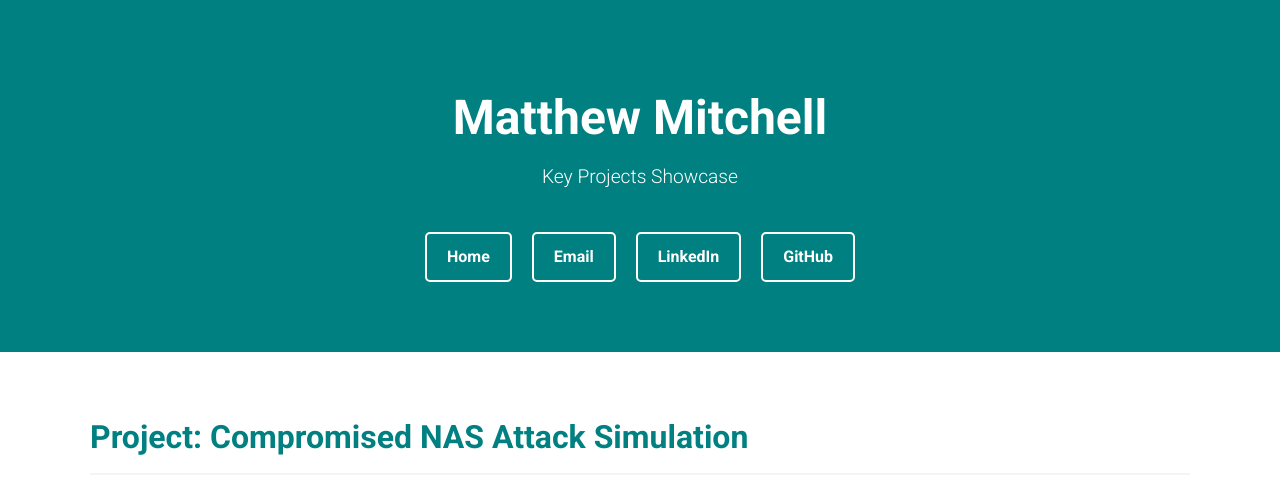
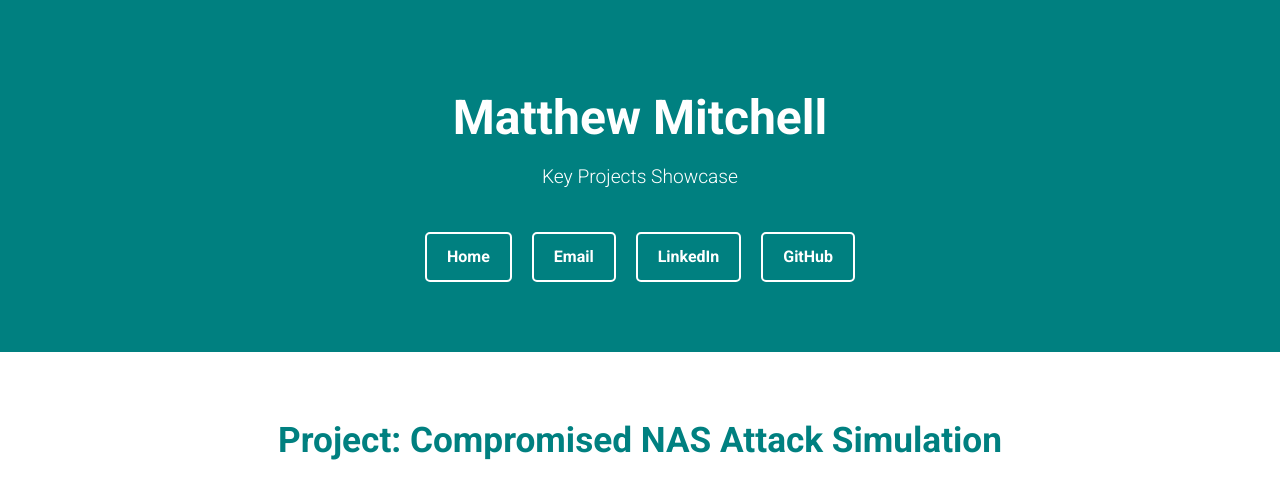
Before and after one commit to mpmitchell78/github-portfolio, a plain HTML site: page projects.html in a window 1280 px wide. Shown: the top 498 px of the page. Drawn offline with Linux system fonts and the light colour scheme.

Commit message:
Update projects.html

```diff
--- a/projects.html
+++ b/projects.html
@@ -24,14 +24,17 @@
 
     <section id="projects" class="section">
         <div class="container">
-            <h3>Project: Compromised NAS Attack Simulation</h3>
+
+            <h3 class="project-page-title">Project: Compromised NAS Attack Simulation</h3>
 
             <div class="project-card">
+
                 <div class="video-container">
                     <iframe src="https://www.youtube.com/embed/_21Fs6OFZMM" title="Compromised NAS Attack Simulation" frameborder="0" allow="accelerometer; autoplay; clipboard-write; encrypted-media; gyroscope; picture-in-picture" allowfullscreen></iframe>
                 </div>
 
                 <div class="project-summary">
+
                     <h5>Project Introduction & Scenario</h5>
                     <p>Tabletop exercises are a proven way to test staff responses, practise incident procedures, and build confidence in managing complex cyber scenarios. Leveraging OpenBAS (Open Breach and Attack Simulation) technology, we created four realistic, repeatable exercises aligned with organizational processes. This scenario provided valuable insights into both technical and non-technical readiness.</p>
                     <p>The Incident Response Team (IRT) detected a persistent session on the organization’s Synology NAS from an unfamiliar IP, authenticated with a valid token and actively accessing sensitive directories. The user account belonged to a data scientist who reported being disconnected unexpectedly.</p>
```
